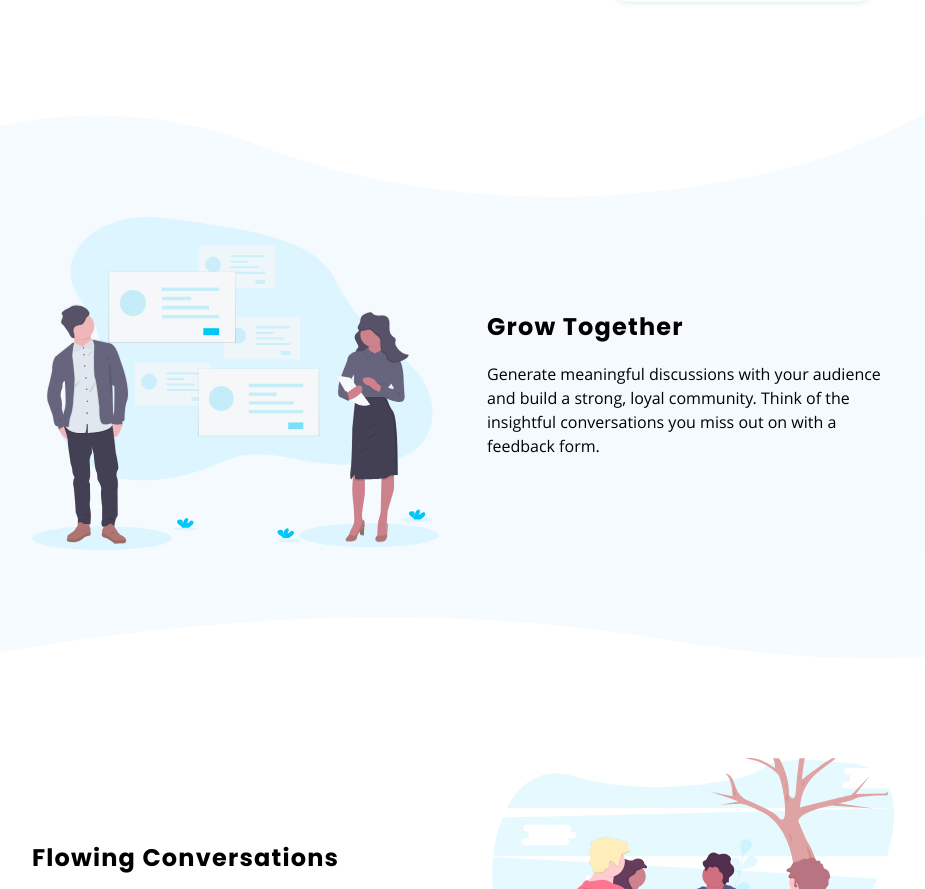
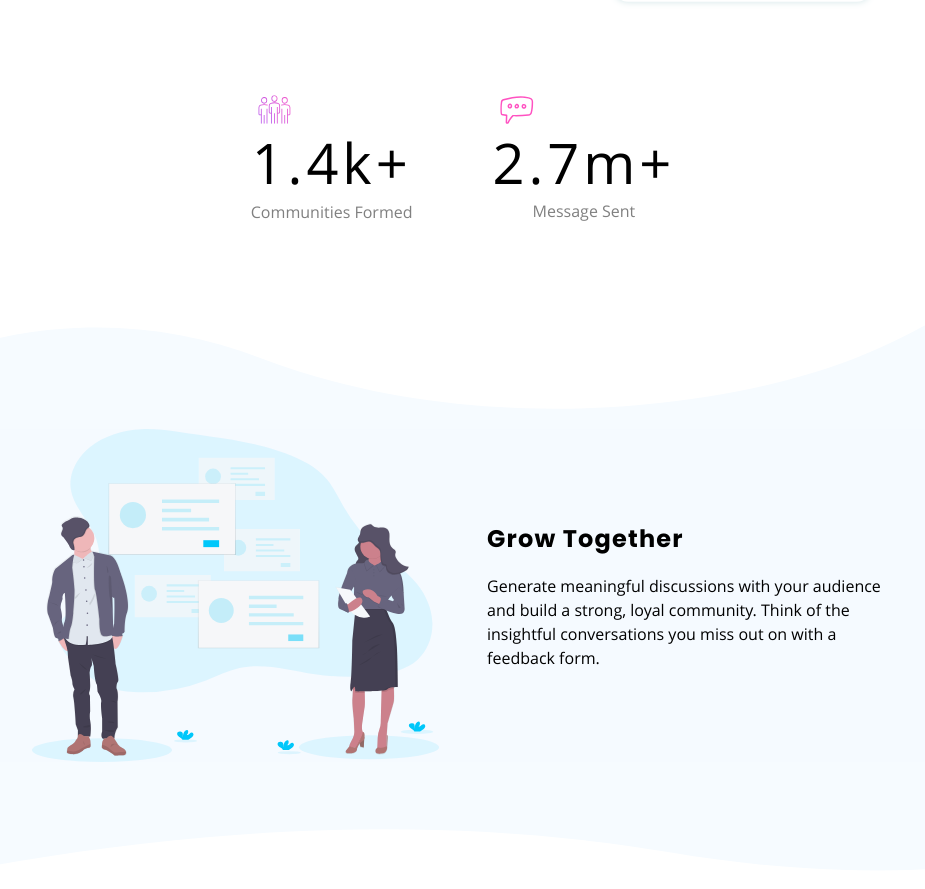
Before and after one commit to WebDevMirza/huddle-one-landing-page, a React (Vite) app: page / in a window 1280 px wide. Shown: the part 1079-1968 px from the top of the page, without its empty margins (177-1102 px from the left). Built offline with nearby package versions, Linux system fonts and the light colour scheme.

Commit message:
without footer all finished

```diff
--- a/src/assets/styles/home.css
+++ b/src/assets/styles/home.css
@@ -10,6 +10,7 @@
 
 header,
 main,
+.stats,
 .card,
 .action {
   max-width: 375px;
@@ -34,7 +35,8 @@ footer {
   }
 
   section,
-  footer {
+  footer,
+  .stats {
     max-width: 1440px;
     width: 100%;
   }
@@ -89,6 +91,11 @@ main {
   margin-top: 10rem;
 }
 
+/* Stats */
+.stats {
+  margin-top: 5rem;
+}
+
 /* Card */
 .card {
   margin-top: 13rem;
--- /dev/null
+++ b/src/assets/styles/stats.css
@@ -0,0 +1,30 @@
+.stats {
+  display: flex;
+  flex-direction: column;
+  justify-content: center;
+  gap: 5rem;
+  align-items: center;
+  margin-left: auto;
+  margin-right: auto;
+}
+
+.stats h3 {
+  font-size: 3.5rem;
+  font-weight: 700;
+  letter-spacing: 0.07em;
+}
+
+.stats p {
+  filter: contrast(0%);
+  margin-top: 0.5rem;
+}
+
+.stats img {
+  scale: 0.7;
+}
+
+@container (inline-size > 1024px) {
+  .stats {
+    flex-direction: row;
+  }
+}
--- /dev/null
+++ b/src/compo/Stats.jsx
@@ -0,0 +1,28 @@
+import "../assets/styles/stats.css";
+import Community from "../assets/images/icon-communities.svg";
+import Message from "../assets/images/icon-messages.svg";
+
+export const Stats = () => {
+  return (
+    <>
+      <section>
+        <div className="stats">
+          <div className="community">
+            <div>
+              <img src={Community} alt="" />
+            </div>
+            <h3>1.4k+</h3>
+            <p>Communities Formed</p>
+          </div>
+          <div className="message">
+            <div>
+              <img src={Message} alt="" />
+            </div>
+            <h3>2.7m+</h3>
+            <p>Message Sent</p>
+          </div>
+        </div>
+      </section>
+    </>
+  );
+};
--- a/src/pages/Home.jsx
+++ b/src/pages/Home.jsx
@@ -7,6 +7,7 @@ import { Hero } from "../compo/Hero";
 import "../assets/styles/home.css";
 import Feature from "../assets/data/feature.json";
 import { useState } from "react";
+import { Stats } from "../compo/Stats";
 
 export default function Home() {
   const [myFeature, setMyFeature] = useState(Feature);
@@ -15,7 +16,7 @@ export default function Home() {
     <div className="holder">
       <Header />
       <Hero />
-
+      <Stats />
       <div className="card-section">
         {myFeature.map(({ id, title, desc, image }) => {
           return <Card id={id} key={id} title={title} desc={desc} img={image} />;
```
